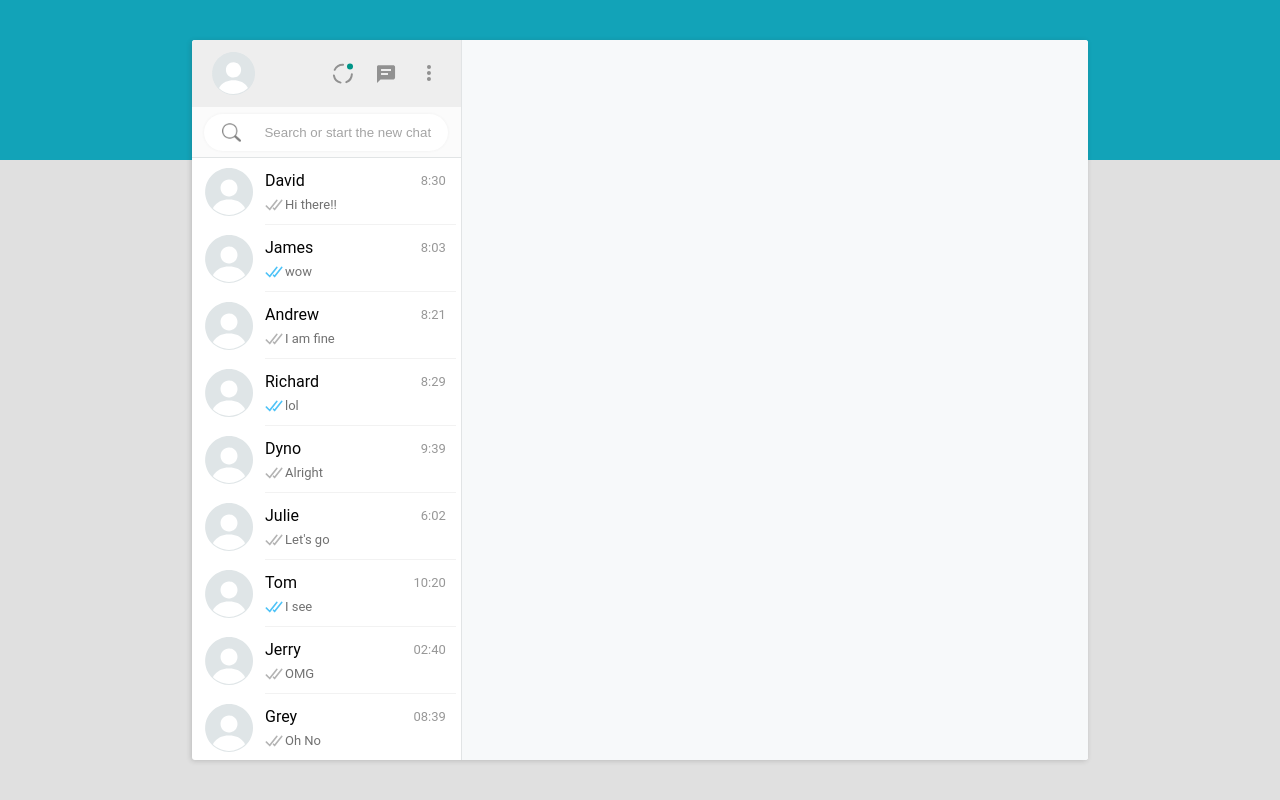
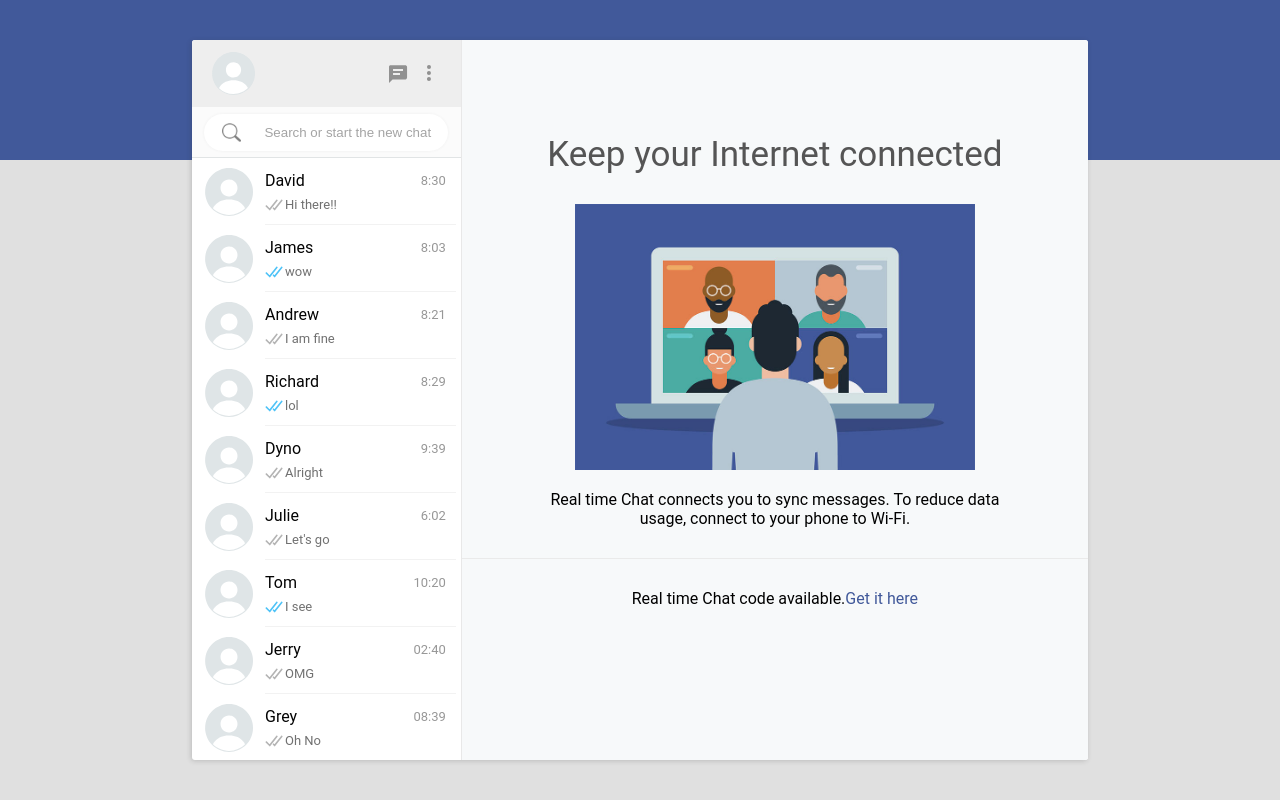
Before and after one commit to MuaazFarooqKhan/AngularChatApp, an Angular app: page / in a window 1280 px wide. Built offline with nearby package versions, Linux system fonts and the light colour scheme.

Commit message:
when no chat seleted

```diff
--- a/src/app/app.component.html
+++ b/src/app/app.component.html
@@ -2,7 +2,24 @@
 <div class="background-body"></div>
 <div class="chatContainer">
   <app-sidebar></app-sidebar>
-  <div class="chat"></div>
+  <div class="chat">
+    <div class="chatPlaceholder">
+      <h2>Keep your Internet connected</h2>
+      <img width="400" src="../assets/images/chatIcon.jpeg" />
+      <p>
+        Real time Chat connects you to sync messages. To reduce data<br />
+        usage, connect to your phone to Wi-Fi.
+      </p>
+      <div class="seperator"></div>
+
+      <p>
+        Real time Chat code available.<a
+          href="https://github.com/MuaazFarooqKhan"
+          style="color: #41599a; text-decoration: none"
+          >Get it here</a
+        >
+      </p>
+    </div>
+  </div>
 </div>
-
 <router-outlet></router-outlet>
--- a/src/app/app.component.scss
+++ b/src/app/app.component.scss
@@ -1,7 +1,8 @@
 .background-header {
   width: 100%;
   height: 20vh;
-  background-color: #12a3b8;
+  background-color: #41599a
+  // #12a3b8;
 }
 
 .background-body {
@@ -30,26 +31,25 @@
     display: block;
     height: 100%;
     border-right: 1px solid #e8e8e8;
+    overflow: hidden;
   }
 
   .chat {
     background-color: #f7f9fa;
     flex-grow: 1;
-
+    overflow: scroll;
     .chatPlaceholder {
-      display: flex;
-      align-items: center;
-      justify-content: center;
-      height: 100%;
-      flex-direction: column;
-
+      display: block;
+      text-align: center;
+      margin-top: 15%;
+      margin-bottom: 10%;
+      width: 100%;
       h2 {
         font-size: 35px;
         font-weight: normal;
         color: #555555;
       }
       .seperator {
-        width: 50%;
         border-top: 1px solid #eaeaea;
         margin: 30px 0px;
       }
--- a/src/app/app.module.ts
+++ b/src/app/app.module.ts
@@ -5,11 +5,13 @@ import { BrowserModule } from '@angular/platform-browser';
 import { AppRoutingModule } from './app-routing.module';
 import { AppComponent } from './app.component';
 import { SidebarComponent } from './sidebar/sidebar.component';
+import { ChatComponent } from './chat/chat.component';
 
 @NgModule({
   declarations: [
     AppComponent,
-    SidebarComponent
+    SidebarComponent,
+    ChatComponent
   ],
   imports: [
     BrowserModule,
--- /dev/null
+++ b/src/app/chat/chat.component.html
@@ -0,0 +1 @@
+<p>chat works!</p>
--- /dev/null
+++ b/src/app/chat/chat.component.ts
@@ -0,0 +1,15 @@
+import { Component, OnInit } from '@angular/core';
+
+@Component({
+  selector: 'app-chat',
+  templateUrl: './chat.component.html',
+  styleUrls: ['./chat.component.scss']
+})
+export class ChatComponent implements OnInit {
+
+  constructor() { }
+
+  ngOnInit(): void {
+  }
+
+}
--- a/src/app/sidebar/sidebar.component.html
+++ b/src/app/sidebar/sidebar.component.html
@@ -5,7 +5,6 @@
           <img src="../../assets/images/noPic.svg" />
         </div>
         <div class="actionsContainer">
-          <img src="../../assets/images/statusIcon.svg" />
           <img src="../../assets/images/chatIcon.svg" />
           <img src="../../assets/images/moreVertIcon.svg" />
         </div>
--- a/src/app/sidebar/sidebar.component.scss
+++ b/src/app/sidebar/sidebar.component.scss
@@ -29,7 +29,7 @@
           height: 100%;
           display: flex;
           align-items: center;
-          width: 110px;
+          width: 55px;
           display: flex;
           align-items: center;
           justify-content: space-between;
```
Also changed, not shown: src/app/chat/chat.component.scss (added), src/assets/images/chatIcon.jpeg (added), 1 other file (tests, documents, lock files or other folders).
